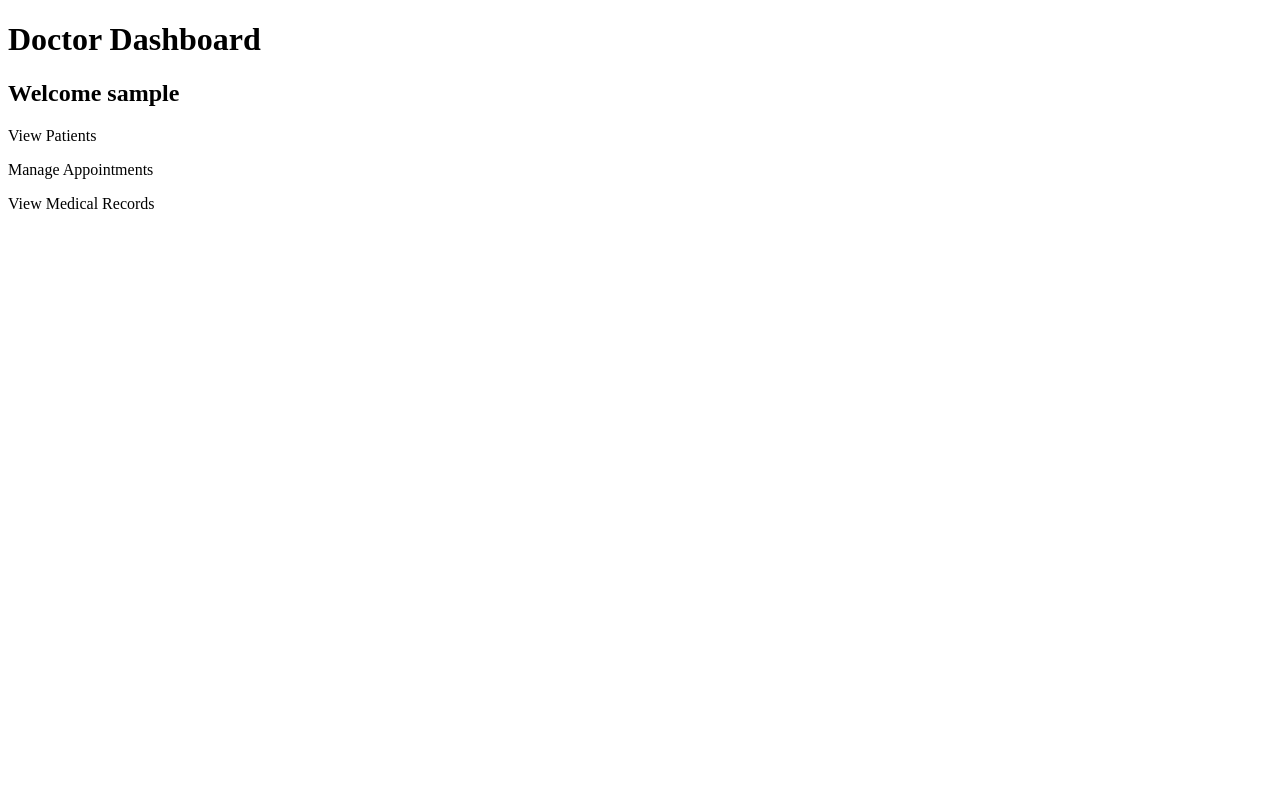
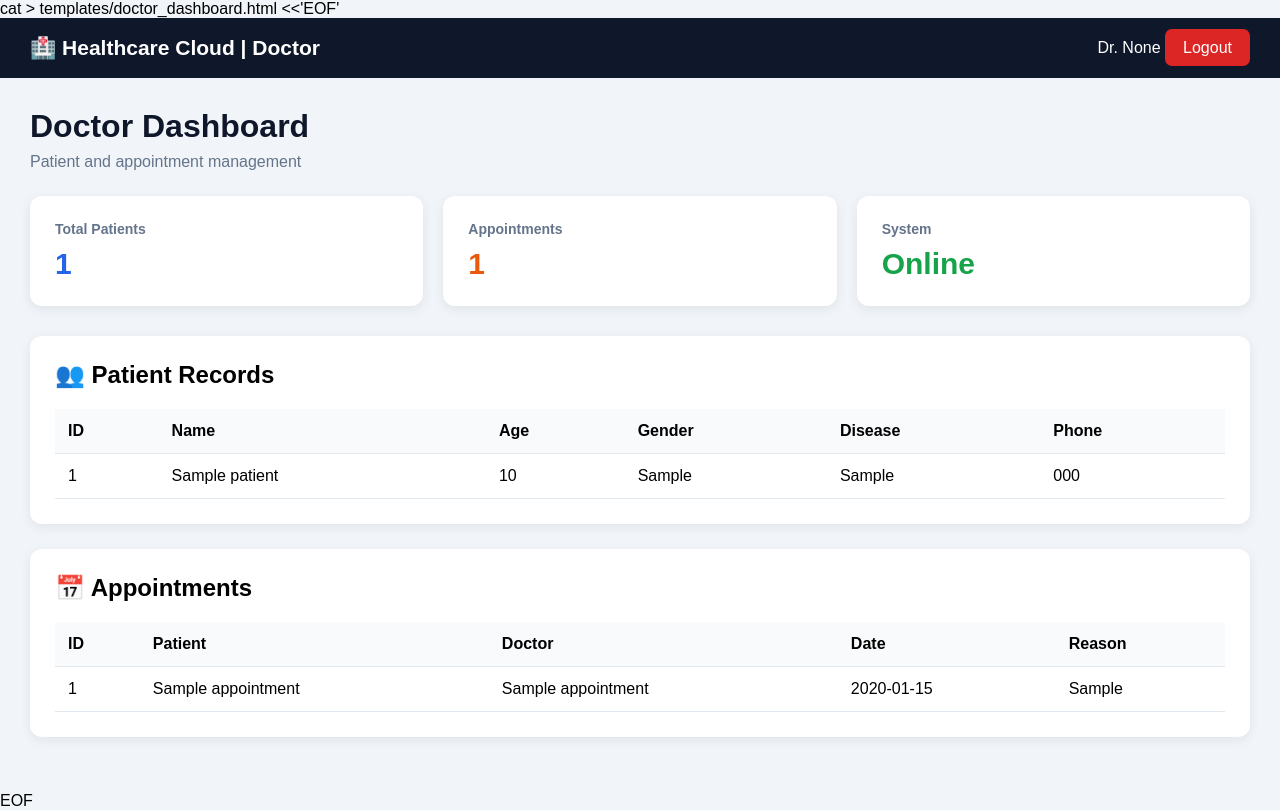
Before and after one commit to Komalkhatal05/cloud-healthcare, a Flask app: template templates/doctor_dashboard.html in a window 1280 px wide. Before the commit the page ends 209 px from the top, so only its background shows below. Run offline with Flask 3, Linux system fonts and the light colour scheme; tables that the repository leaves empty hold one stand-in row (values such as "Sample post"); the template is opened without the code that fills it: values that come from a table or form of the project are taken from there, most other values are stand-ins (such as "Sample title", 1, 10 or a date in 2020); parts of the project's set-up code (start-up, migrations or seed data) failed here and were passed over.

Commit message:
Refactor doctor dashboard

```diff
--- a/templates/doctor_dashboard.html
+++ b/templates/doctor_dashboard.html
@@ -1,14 +1,316 @@
+cat > templates/doctor_dashboard.html <<'EOF'
 <!DOCTYPE html>
-<html>
+<html lang="en">
+
 <head>
-    <title>Doctor Dashboard</title>
+
+<meta charset="UTF-8">
+<meta name="viewport" content="width=device-width, initial-scale=1.0">
+
+<title>Doctor Dashboard</title>
+
+<style>
+
+* {
+    box-sizing: border-box;
+    margin: 0;
+    padding: 0;
+    font-family: Arial, sans-serif;
+}
+
+body {
+    background: #f1f5f9;
+}
+
+.header {
+    background: #0f172a;
+    color: white;
+    padding: 18px 30px;
+    display: flex;
+    justify-content: space-between;
+    align-items: center;
+}
+
+.logo {
+    font-size: 21px;
+    font-weight: bold;
+}
+
+.logout {
+    background: #dc2626;
+    padding: 10px 18px;
+    color: white;
+    text-decoration: none;
+    border-radius: 7px;
+}
+
+.container {
+    padding: 30px;
+}
+
+h1 {
+    color: #0f172a;
+    margin-bottom: 8px;
+}
+
+.subtitle {
+    color: #64748b;
+    margin-bottom: 25px;
+}
+
+.cards {
+    display: grid;
+    grid-template-columns: repeat(3, 1fr);
+    gap: 20px;
+    margin-bottom: 30px;
+}
+
+.card {
+    background: white;
+    padding: 25px;
+    border-radius: 12px;
+    box-shadow: 0 3px 12px rgba(0,0,0,0.08);
+}
+
+.card h3 {
+    color: #64748b;
+    font-size: 14px;
+}
+
+.card p {
+    font-size: 30px;
+    font-weight: bold;
+    margin-top: 10px;
+}
+
+.blue {
+    color: #2563eb;
+}
+
+.orange {
+    color: #ea580c;
+}
+
+.green {
+    color: #16a34a;
+}
+
+.section {
+    background: white;
+    padding: 25px;
+    border-radius: 12px;
+    margin-bottom: 25px;
+    box-shadow: 0 3px 12px rgba(0,0,0,0.07);
+}
+
+.section h2 {
+    margin-bottom: 20px;
+}
+
+table {
+    width: 100%;
+    border-collapse: collapse;
+}
+
+th, td {
+    padding: 13px;
+    border-bottom: 1px solid #e2e8f0;
+    text-align: left;
+}
+
+th {
+    background: #f8fafc;
+}
+
+@media(max-width: 700px) {
+
+    .cards {
+        grid-template-columns: 1fr;
+    }
+
+}
+
+</style>
+
 </head>
+
 <body>
-    <h1>Doctor Dashboard</h1>
-    <h2>Welcome {{ username }}</h2>
 
-    <p>View Patients</p>
-    <p>Manage Appointments</p>
-    <p>View Medical Records</p>
+<header class="header">
+
+<div class="logo">
+🏥 Healthcare Cloud | Doctor
+</div>
+
+<div>
+
+Dr. {{ session.get('username') }}
+
+<a class="logout" href="{{ url_for('logout') }}">
+Logout
+</a>
+
+</div>
+
+</header>
+
+
+<main class="container">
+
+<h1>Doctor Dashboard</h1>
+
+<p class="subtitle">
+Patient and appointment management
+</p>
+
+
+<div class="cards">
+
+<div class="card">
+
+<h3>Total Patients</h3>
+
+<p class="blue">
+{{ patients|length }}
+</p>
+
+</div>
+
+
+<div class="card">
+
+<h3>Appointments</h3>
+
+<p class="orange">
+{{ appointments|length }}
+</p>
+
+</div>
+
+
+<div class="card">
+
+<h3>System</h3>
+
+<p class="green">
+Online
+</p>
+
+</div>
+
+</div>
+
+
+<section class="section">
+
+<h2>👥 Patient Records</h2>
+
+<table>
+
+<thead>
+
+<tr>
+
+<th>ID</th>
+<th>Name</th>
+<th>Age</th>
+<th>Gender</th>
+<th>Disease</th>
+<th>Phone</th>
+
+</tr>
+
+</thead>
+
+<tbody>
+
+{% for patient in patients %}
+
+<tr>
+
+<td>{{ patient.id }}</td>
+<td>{{ patient.name }}</td>
+<td>{{ patient.age }}</td>
+<td>{{ patient.gender }}</td>
+<td>{{ patient.disease }}</td>
+<td>{{ patient.phone }}</td>
+
+</tr>
+
+{% else %}
+
+<tr>
+
+<td colspan="6">
+No patient records available.
+</td>
+
+</tr>
+
+{% endfor %}
+
+</tbody>
+
+</table>
+
+</section>
+
+
+<section class="section">
+
+<h2>📅 Appointments</h2>
+
+<table>
+
+<thead>
+
+<tr>
+
+<th>ID</th>
+<th>Patient</th>
+<th>Doctor</th>
+<th>Date</th>
+<th>Reason</th>
+
+</tr>
+
+</thead>
+
+<tbody>
+
+{% for appointment in appointments %}
+
+<tr>
+
+<td>{{ appointment.id }}</td>
+<td>{{ appointment.patient_name }}</td>
+<td>{{ appointment.doctor_name }}</td>
+<td>{{ appointment.appointment_date }}</td>
+<td>{{ appointment.reason }}</td>
+
+</tr>
+
+{% else %}
+
+<tr>
+
+<td colspan="5">
+No appointments available.
+</td>
+
+</tr>
+
+{% endfor %}
+
+</tbody>
+
+</table>
+
+</section>
+
+</main>
+
 </body>
+
 </html>
+EOF
```
